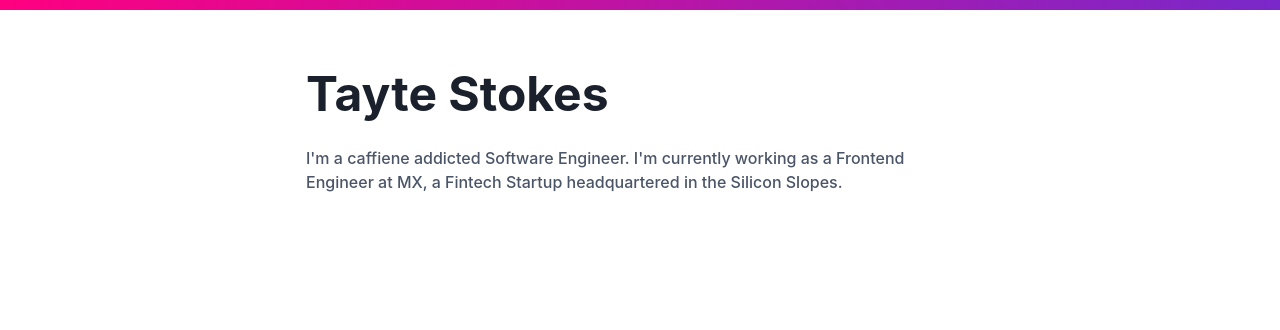
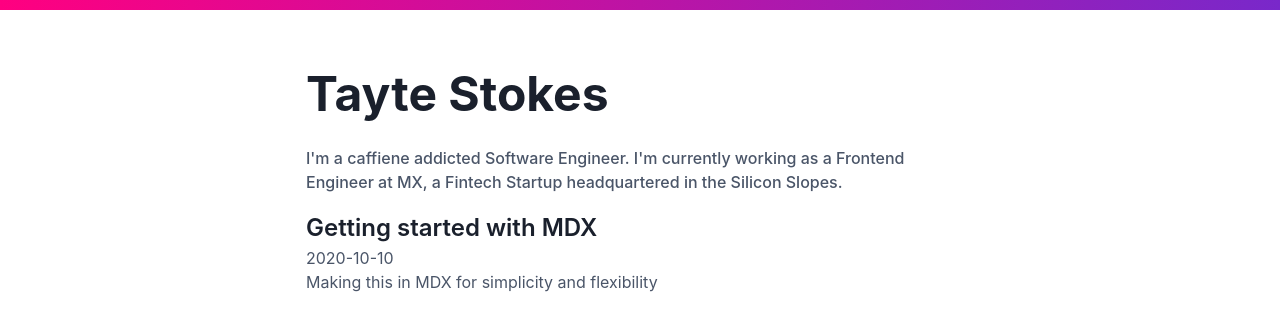
Before and after one commit to taytestokes/taytestokes.io, a Next.js app: page / in a window 1280 px wide. Shown: the top 330 px of the page. Built offline with nearby package versions, Linux system fonts and the light colour scheme.

Commit message:
sets up traversing the file system to fetch blog posts

```diff
--- /dev/null
+++ b/data/blog/test-post.mdx
@@ -0,0 +1,26 @@
+---
+title: 'Getting started with MDX'
+excerpt: 'Making this in MDX for simplicity and flexibility'
+date: '2020-10-10'
+author: 'MDX Team'
+tags: ['test', 'one', 'two']
+---
+
+## Why MDX ?
+
+❤️ **Powerful**: MDX blends markdown and JSX syntax to fit perfectly in
+React/JSX-based projects.
+
+💻 **Everything is a component**: Use existing components inside your
+MDX and import other MDX files as plain components.
+
+🔧 **Customizable**: Decide which component is rendered for each markdown
+element (`{ h1: MyHeading }`).
+
+📚 **Markdown-based**: The simplicity and elegance of markdown remains,
+you interleave JSX only when you want to.
+
+🔥 **Blazingly blazing fast**: MDX has no runtime, all compilation occurs
+during the build stage.
+
+[MDX](https://mdxjs.com) is markdown for component era.
--- a/package.json
+++ b/package.json
@@ -4,8 +4,11 @@
     "@emotion/react": "^11.1.4",
     "@emotion/styled": "^11.0.0",
     "framer-motion": "^3.3.0",
+    "gray-matter": "^4.0.2",
     "next": "^10.0.6",
+    "next-mdx-remote": "^2.1.3",
     "next-seo": "^4.19.0",
+    "prop-types": "^15.7.2",
     "react": "^17.0.1",
     "react-dom": "^17.0.1"
   },
--- a/pages/index.js
+++ b/pages/index.js
@@ -1,9 +1,9 @@
 import React from 'react'
-import Image from 'next/image'
-
 import { Box, Text } from '@chakra-ui/react'
 
-const index = () => {
+import { getAllBlogPosts } from 'utils/blog'
+
+const LandingPage = ({ blogPosts }) => {
   return (
     <Box w="100vw" h="100vh">
       {/* Linear Gradient Border At Top */}
@@ -19,7 +19,7 @@ const index = () => {
         py={12}
         px={4}
       >
-        <Text fontSize={['3xl', '5xl']} fontWeight="bold">
+        <Text fontSize="5xl" fontWeight="bold">
           Tayte Stokes
         </Text>
         <Text color="gray.600" mt={4} fontWeight="medium">
@@ -27,6 +27,24 @@ const index = () => {
           Frontend Engineer at MX, a Fintech Startup headquartered in the
           Silicon Slopes.
         </Text>
+        <Box>
+          {blogPosts.map((post) => {
+            return (
+              <Box
+                key={post.title}
+                display="flex"
+                flexDirection="column"
+                mt={4}
+              >
+                <Text fontSize="2xl" fontWeight="semibold">
+                  {post.title}
+                </Text>
+                <Text color="gray.600">{post.date}</Text>
+                <Text color="gray.600">{post.excerpt}</Text>
+              </Box>
+            )
+          })}
+        </Box>
       </Box>
       {/* Footer */}
       {/* <Box h="50px">OUI</Box> */}
@@ -34,4 +52,14 @@ const index = () => {
   )
 }
 
-export default index
+export async function getStaticProps() {
+  const blogPosts = getAllBlogPosts()
+
+  return {
+    props: {
+      blogPosts
+    }
+  }
+}
+
+export default LandingPage
--- /dev/null
+++ b/utils/blog.js
@@ -0,0 +1,29 @@
+import fs from 'fs'
+import path from 'path'
+import matter from 'gray-matter'
+
+const blogPostsDirectory = path.join(process.cwd(), 'data', 'blog')
+
+export const getBlogPostSlugs = () => {
+  return fs.readdirSync(blogPostsDirectory).map((file) => {
+    return file.replace('.mdx', '')
+  })
+}
+
+export const getAllBlogPosts = () => {
+  const blogPostFiles = fs.readdirSync(blogPostsDirectory)
+
+  return blogPostFiles.map((file) => {
+    const slug = file.replace('.mdx', '')
+    const fileContents = fs.readFileSync(
+      path.join(blogPostsDirectory, file),
+      'utf8'
+    )
+    const { data } = matter(fileContents)
+
+    return {
+      slug,
+      ...data
+    }
+  })
+}
```
Also changed, not shown: 1 other file (tests, documents, lock files or other folders).
